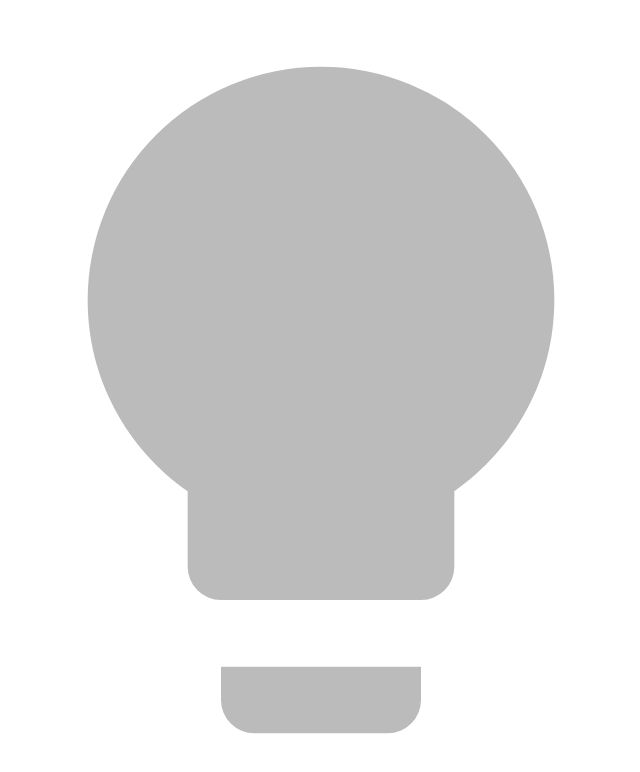
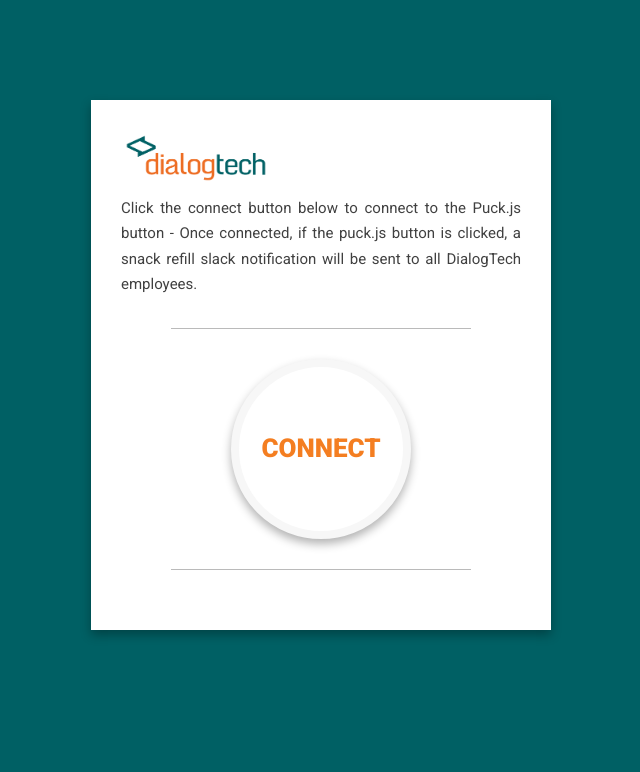
Before and after one commit to JustinRyanCarlson/Puck-JS-Snack-Clicker, a website: page test.html in a window 1280 px wide. Shown: the whole page, without its empty margins (319-959 px from the left). Drawn offline with nearby package versions, Linux system fonts and the light colour scheme.

Commit message:
styles added to page - image folder/file added

```diff
--- a/test.html
+++ b/test.html
@@ -1,24 +1,114 @@
 <html>
  <head>
+
+  <link href="https://fonts.googleapis.com/css?family=Roboto:300,400,500,900" rel="stylesheet">
+
    <style>
-     body { margin:0;  }
-     svg {
-       display:block; position:absolute;
-       top:0%; left:0%; width:100%; height:100%;
+      body {
+        margin: 100px;
+        margin-top: 100px;
+        background-color: #006064;
+      }
+
+      .container {
+        max-width: 400px;
+        margin: 0 auto;
+        background-color: white;
+        padding: 30px;
+        box-shadow: 0px 5px 10px rgba(0, 0, 0, 0.3);
+      }
+
+      img {
+        max-width: 150px;
+        margin-bottom: 10px;
+      }
+
+      h3 {
+        font-family: 'Roboto', sans-serif;
+        max-width: 500px;
+        text-align: justify;
+        margin: 0 auto;
+        font-size: 15px;
+        line-height: 1.7;
+        margin-bottom: 25px;
+        font-weight: 400;
+        color: rgba(0, 0, 0, 0.75);
+      }
+
+      hr {
+        border: none;
+        padding-bottom: 1px;
+        background-color: rgba(0, 0, 0, 0.27);
+        max-width: 300px;
+        margin-bottom: 30px;
+        margin-top: 30px;
+      }
+
+      .buttonContainer {
+        width: 100%;
+        margin: 0 auto;
+        text-align: center;
+      }
+
+      #buttonId {
+        font-family: 'Roboto', sans-serif;
+        padding: 15px;
+        height: 180px;
+        width: 180px;
+        border-radius: 50%;
+        border: 8px solid #f7f7f7;
+        font-size: 26px;
+        line-height: 1.6;
+        font-weight: 700;
+        box-shadow: 0px 5px 10px rgba(0, 0, 0, 0.3);
+        outline: none;
+        cursor: pointer;
+      }
+
+      #buttonId:hover {
+        border: 8px solid #f47e21;
+        color: #004D40;
+        box-shadow: 0px 5px 20px rgba(0, 0, 0, 0.3);
+      }
+
+      .standardClass {
+        background-color: white;
+        color: #f47e21;
+      }
+
+      .successClass {
+        background-color: #009688;
+        color: white;
+      }
+
+      .failureClass {
+        background-color: red;
+        color: white;
       }
    </style>
+
  </head>
  <body>
-  <svg viewBox="0 0 24 24">
-   <path fill="#000000" d="M12,2A7,7 0 0,0 5,9C5,11.38 6.19,13.47 8,14.74V17A1,1 0 0,0 9,18H15A1,1 0 0,0 16,17V14.74C17.81,13.47 19,11.38 19,9A7,7 0 0,0 12,2M9,21A1,1 0 0,0 10,22H14A1,1 0 0,0 15,21V20H9V21Z" />
-  </svg>
+  <div class="container">
+    <img src="images/dialogtech_logo.png" alt="">
+    <!--<h1>DialogTech Snack Button</h1>-->
+    <h3>Click the connect button below to connect to the Puck.js button - Once connected, if the puck.js button is clicked, a snack refill slack notification will be sent to all DialogTech employees.</h3>
+    <hr>
+    <div class="buttonContainer">
+      <button id="buttonId" class="standardClass">CONNECT</button>
+    </div>
+    <hr>
+  </div>
   <script src="https://www.puck-js.com/puck.js"></script>
+  <script
+    src="https://code.jquery.com/jquery-3.2.1.min.js"
+    integrity="sha256-hwg4gsxgFZhOsEEamdOYGBf13FyQuiTwlAQgxVSNgt4="
+    crossorigin="anonymous">
+  </script>
   <script type="text/javascript">
-    // Get the actual curve inside the SVG. You could make differemt
-    // parts of a more complex SVG do different things...
-    var path = document.getElementsByTagName('path')[0];
-    // Make sure your mouse cursor turns into a hand when over it, and gray it out
-    path.style="cursor:pointer;fill:#BBB";
+
+    $(document).ready(function() {
+      var path = document.getElementsByTagName('button')[0];
 
       // When clicked, connect or disconnect
       var connection;
@@ -33,12 +123,24 @@
             return;
           }
           connection = c;
-        // Handle the data we get back, and call 'onLine'
-        // whenever we get a line
+
           var buf = "";
           connection.on("data", function(data) {
               console.log(data);
+
+              $.get("/snacks", function() {
+                console.log("/snacks attempted!");
               });
+
+              // $('#buttonId').removeClass('standardClass').addClass('successClass');
+              // setTimeout( function(){
+              //   var button = document.getElementById("buttonId");
+              //   button.classList.remove('standardClass');
+              //   button.classList.add('successClass');
+              // }, 2000);
+
+          });
+
           // First, reset Puck.js
           connection.write("reset();\n", function() {
             // Wait for it to reset itself
@@ -51,6 +153,8 @@
           });
         });
       });
+    });
+
   </script>
  </body>
 </html>
```
Also changed, not shown: test-puck.js (+10 -10 lines), images/dialogtech_logo.png (added). Lines whose indentation alone changed are shown as unchanged.
